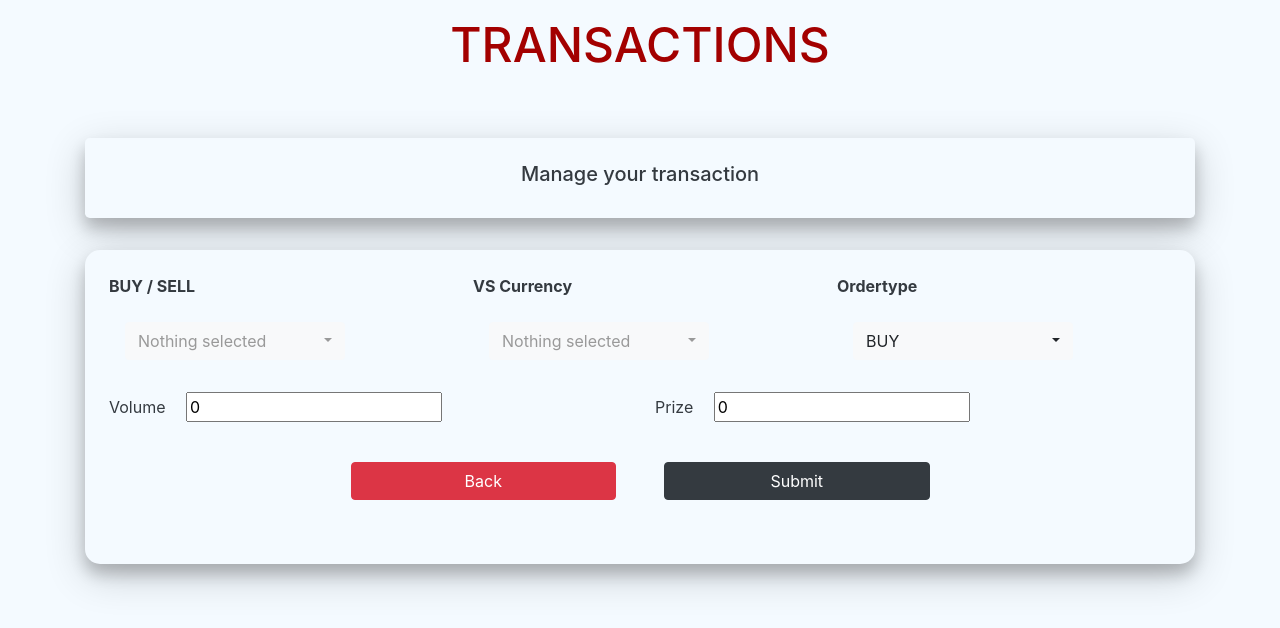
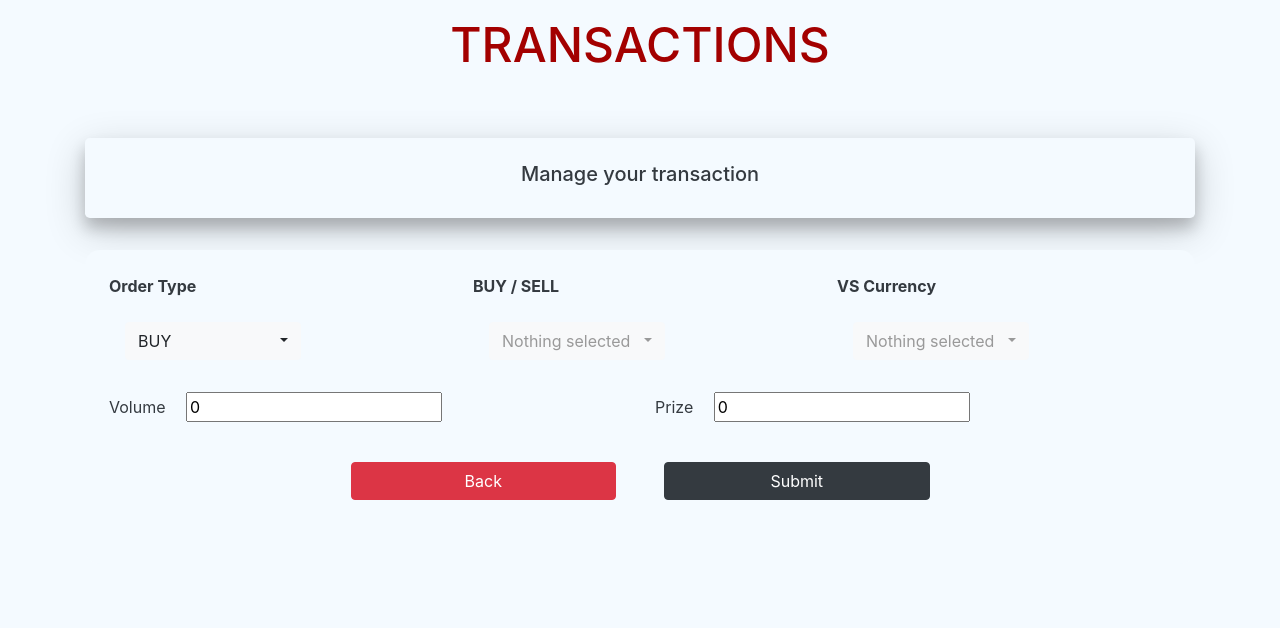
Before and after one commit to Dutchie1990/CryptoManager, a Flask app: template cryptomanager/app/transactions/templates/add_transaction.html in a window 1280 px wide. Shown: the part 56-684 px from the top of the page. Run offline with Flask 2, Linux system fonts and the light colour scheme; the template is opened without the code that fills it: values that come from a table or form of the project are taken from there, others are empty; some libraries are stand-ins or nearby versions.

Commit message:
improve the layout of the transactions form

```diff
--- a/cryptomanager/app/static/css/add-transaction.css
+++ b/cryptomanager/app/static/css/add-transaction.css
@@ -8,19 +8,19 @@
     margin-right: 2rem;
 }
 
-.green{
-    color: green;
-}
-
-.red{
-    color: red;
-}
-
 .form{
     border-radius: 15px;
     background-color: #F4FAFF;
     padding: 1.5rem;
-    box-shadow: 0 10px 15px 0 rgba(0, 0, 0, 0.2), 0 12px 40px 0 rgba(0, 0, 0, 0.19);
+}
+
+.bootstrap-select>.dropdown-toggle {
+    width: 80% !important;
+}
+
+.bootstrap-select .dropdown-menu {
+    min-width: 80% !important;
+    width: 80% !important;
 }
 
 .overflow{
--- a/cryptomanager/app/transactions/forms.py
+++ b/cryptomanager/app/transactions/forms.py
@@ -23,7 +23,7 @@ class TransactionForm(FlaskForm):
                                         InputRequired("Input is required!"),
                                         DataRequired("Data is required!")
                                     ])
-    ordertype = SelectField(("Ordertype"), choices=["BUY", "SELL"], validators=[
+    ordertype = SelectField(("Order Type"), choices=["BUY", "SELL"], validators=[
                                         InputRequired("Input is required!"),
                                         DataRequired("Data is required!")
                                     ])
--- a/cryptomanager/app/transactions/templates/add_transaction.html
+++ b/cryptomanager/app/transactions/templates/add_transaction.html
@@ -21,6 +21,10 @@
         {{ error_messages(form.errors) }}
         <div class="row">
             <div class="col-12 col-md-4">
+                <strong>{{ form.ordertype.label() }}</strong>
+                {{ form.ordertype(class='m-3 selectpicker', **{'data-live-search': 'true'}) }}
+            </div>
+            <div class="col-12 col-md-4">
                 <strong>{{ form.coin_symbol.label() }}</strong>
                 {{ form.coin_symbol(class='m-3 selectpicker', **{'data-live-search': 'true'}) }}
             </div>
@@ -28,11 +32,6 @@
             <div class="col-12 col-md-4">
                 <strong>{{ form.vs_currency.label() }}</strong>
                 {{ form.vs_currency(class='m-3 selectpicker', **{'data-live-search': 'true'}) }}
-            </div>
-
-            <div class="col-12 col-md-4">
-                <strong>{{ form.ordertype.label() }}</strong>
-                {{ form.ordertype(class='m-3 selectpicker', **{'data-live-search': 'true'}) }}
             </div>
         </div>
         <div class="row">
```
